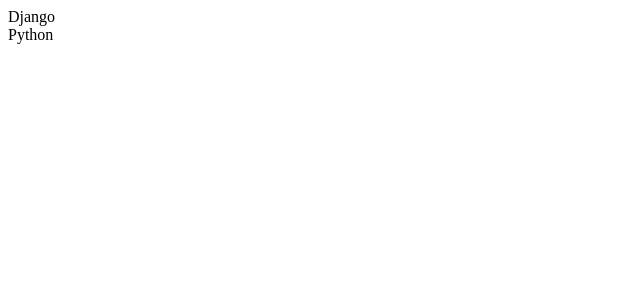
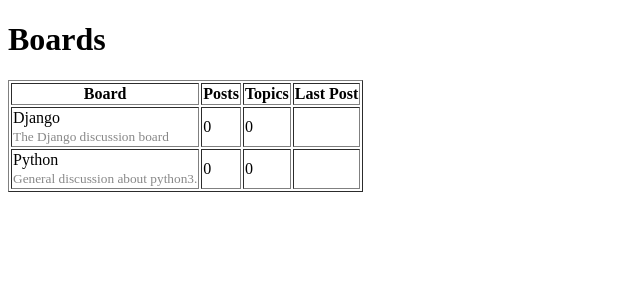
Before and after one commit to joyc/django1, a Django app: page / in a window 1280 px wide. Before the commit the part shown is almost empty. Shown: the top 300 px of the page, without its empty margins (0-640 px from the left). Run offline with Django 3.2, Linux system fonts and the light colour scheme; data comes from the database, SQL or seed files in the repository.

Commit message:
add home.html templates

```diff
--- a/django1/boards/views.py
+++ b/django1/boards/views.py
@@ -10,6 +10,4 @@
     for board in boards:
         boards_names.append(board.name)
 
-    response_html = '<br>'.join(boards_names)
-
-    return HttpResponse(response_html)
+    return render(request, 'home.html', {'boards': boards})
--- a/django1/templates/home.html
+++ b/django1/templates/home.html
@@ -6,10 +6,28 @@
 </head>
 <body>
     <h1>Boards</h1>
-
-    {% for board in boards %}
-        {{ board.name }} <br>
-    {% endfor %}
-
+    <table border="1">
+        <thread>
+            <tr>
+                <th>Board</th>
+                <th>Posts</th>
+                <th>Topics</th>
+                <th>Last Post</th>
+            </tr>
+        </thread>
+        <tbody>
+            {% for board in boards %}
+                <tr>
+                    <td>
+                        {{ board.name }}<br>
+                        <small style="color: #888">{{ board.description }}</small>
+                    </td>
+                    <td>0</td>
+                    <td>0</td>
+                    <td></td>
+                </tr>
+            {% endfor %}
+        </tbody>
+    </table>
 </body>
 </html>
```
